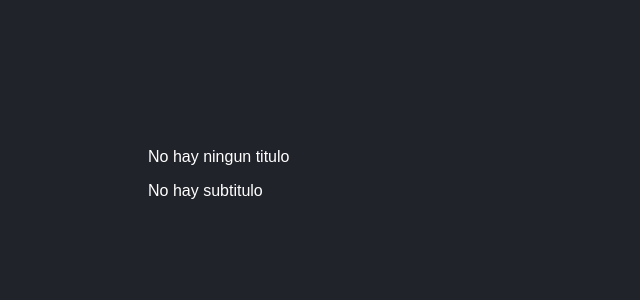
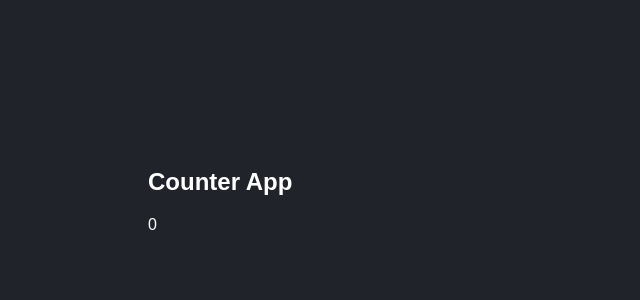
Before and after one commit to KevinAndresOrtiz/react_training, a React (Vite) app in the folder counter-app/: page / in a window 1280 px wide. Shown: the top 300 px of the page, without its empty margins (0-640 px from the left). Built offline with nearby package versions, Linux system fonts and the light colour scheme.

Commit message:
RT-37 create component CounterApp

```diff
--- /dev/null
+++ b/counter-app/src/CounterApp.jsx
@@ -0,0 +1,19 @@
+import PropTypes from "prop-types";
+
+
+export const CounterApp = ({ counter }) => {
+    return(
+        <>
+        <h2>Counter App</h2>
+        <p>{ counter }</p>
+        </>
+    )
+};
+
+CounterApp.propTypes = {
+    counter: PropTypes.number.isRequired
+}
+
+CounterApp.defaultProps = {
+    counter : 0
+}
--- a/counter-app/src/main.jsx
+++ b/counter-app/src/main.jsx
@@ -1,12 +1,13 @@
 import React from 'react';
 import ReactDOM  from 'react-dom/client';
-import { App } from './FirstApp';
+// import { App } from './FirstApp';
 // import { HelloWorld } from './HelloWorld';
 import './style.css';
+import { CounterApp } from './CounterApp';
 
 
 ReactDOM.createRoot(document.getElementById('root')).render(
     <React.StrictMode>
-        <App />
+        <CounterApp counter={0} />
     </React.StrictMode>
 );
```
